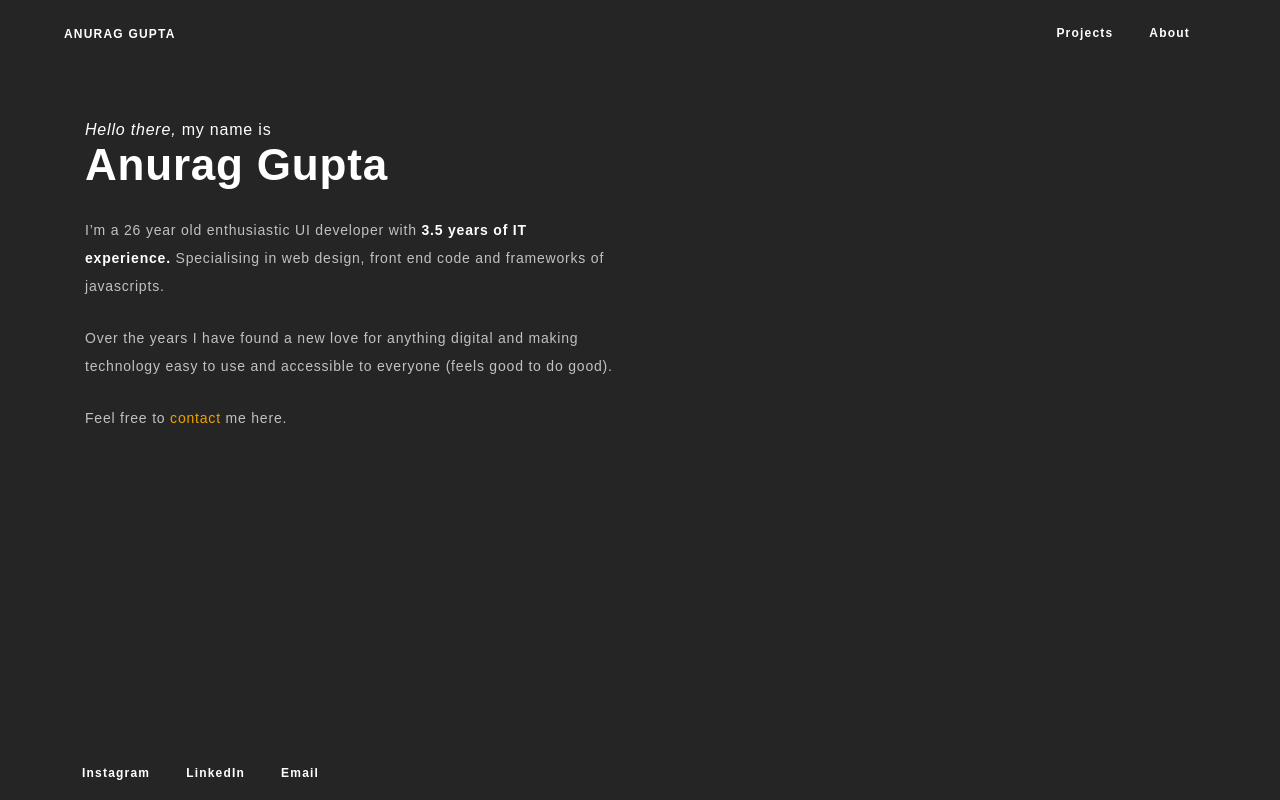
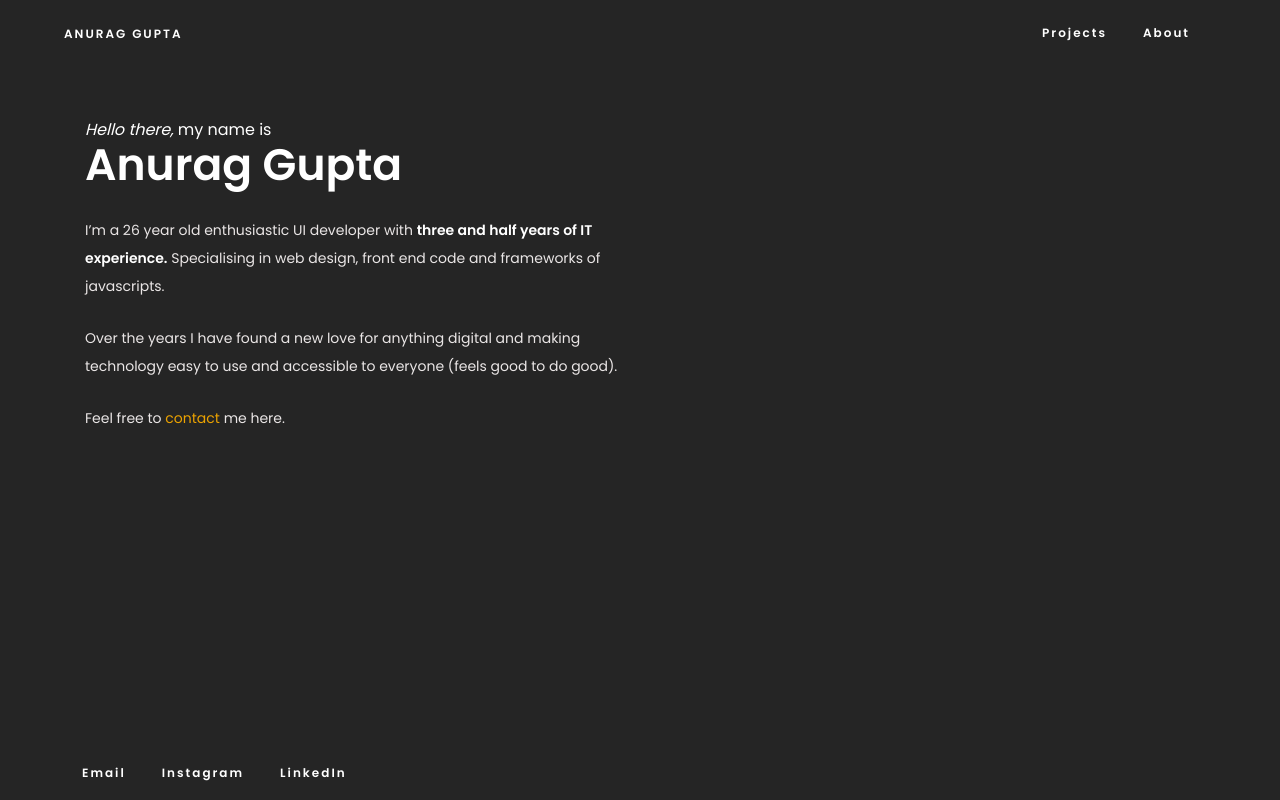
Before and after one commit to theanuraggupta/PortfolioDev, an Angular app: page /about in a window 1280 px wide. Built offline with nearby package versions, Linux system fonts and the light colour scheme.

Commit message:
font style added

```diff
--- a/src/app/app.component.html
+++ b/src/app/app.component.html
@@ -6,12 +6,15 @@
     <div class="collapse navbar-collapse" id="navbarTogglerDemo01">
         <ul class="navbar-nav">
             <li class="nav-item active hidden-lg">
+                <a class="nav-link" href="mailto:email@anuraggupta.in?Subject=Hello%20Anurag">Email</a>
+            </li>
+            <li class="nav-item active hidden-lg">
                 <a class="nav-link" target="_blank" href="https://github.com/anurag01gupta">Projects</a>
             </li>
             <li class="nav-item active hidden-lg">
                 <a class="nav-link" routerLink="/about" routerLinkActive="active">About</a>
             </li>
-            <li class="nav-item active hidden-lg">
+            <li class="nav-item hidden-sm">
                 <a class="nav-link" href="mailto:email@anuraggupta.in?Subject=Hello%20Anurag">Email</a>
             </li>
             <li class="nav-item hidden-sm">
@@ -20,9 +23,6 @@
             <li class="nav-item hidden-sm">
                 <a class="nav-link" target="_blank" href="https://www.linkedin.com/in/anurag-in-india/">LinkedIn</a>
             </li>
-            <li class="nav-item hidden-sm">
-                <a class="nav-link" href="mailto:email@anuraggupta.in?Subject=Hello%20Anurag">Email</a>
-            </li>
         </ul>
     </div>
 </nav>
--- a/src/app/component/about/about.component.html
+++ b/src/app/component/about/about.component.html
@@ -3,7 +3,7 @@
     <div class="col-md-6">
       <h4><em>Hello there,</em> my name is</h4>
       <h2>Anurag Gupta</h2>
-      <p>I’m a 26 year old enthusiastic UI developer with <span class="abouthighlight">3.5 years of IT experience.</span>&nbsp;Specialising in web design, front end code and frameworks of javascripts.</p>
+      <p>I’m a 26 year old enthusiastic UI developer with <span class="abouthighlight">three and half years of IT experience.</span>&nbsp;Specialising in web design, front end code and frameworks of javascripts.</p>
       <p>Over the years I have found a new love for anything digital and making technology easy to use and accessible to everyone (feels good to do good).</p>
       <p>Feel free to <a class="highlight" href="mailto:email@anuraggupta.in?Subject=Hello%20Anurag">contact</a> me here.</p>
     </div>
--- a/src/assets/styles/abstracts/_variables.scss
+++ b/src/assets/styles/abstracts/_variables.scss
@@ -11,7 +11,7 @@ $body-background: #252525;
 $nav-background: #2b2b2b;
 $sky-blue: #1bb1e8;
 $slate-gray: slategray;
-$light-gray: #c1c1c1;
+$light-gray: #eae6e6;
 
 // second theme colors
 // $base:#333 !default;
--- a/src/assets/styles/common.scss
+++ b/src/assets/styles/common.scss
@@ -11,7 +11,7 @@
 
 @media screen and (min-width: 992px) {
     h1{
-        letter-spacing: 1px;
+        //letter-spacing: 1px;
     }
 
     #main{
--- a/src/assets/styles/components/_about.scss
+++ b/src/assets/styles/components/_about.scss
@@ -1,6 +1,6 @@
 .about {
     margin-bottom: 60px;
-    letter-spacing: 0.05em;
+    // letter-spacing: 0.05em;
     h2 {
         color: $base;
         font-size: 44px;
@@ -26,5 +26,5 @@
 }
 
 .top-buffer {
-    padding-top: 40px;
+    padding-top: 20px;
 }
--- a/src/assets/styles/components/_main-header.scss
+++ b/src/assets/styles/components/_main-header.scss
@@ -4,12 +4,10 @@
   a {
     font-size: 12px;
     font-weight: 600;
-    letter-spacing: 1.2px;
+    letter-spacing: 2px;
   }
 
   .navbar-brand {
-    font-size: 12px;
-    font-weight: 600;
     color: $base;
     margin: 0 auto;
     transition: all 0.5s;
--- a/src/index.html
+++ b/src/index.html
@@ -7,6 +7,8 @@
   <meta name="viewport" content="width=device-width, initial-scale=1, shrink-to-fit=no">
   <meta name="description" content="Web and UI Developer">
   <link rel="icon" type="image/x-icon" href="favicon.ico">
+  <link href="https://fonts.googleapis.com/css?family=Poppins:400,600" rel="stylesheet">
+  <script type="text/javascript" async="" src="https://www.google-analytics.com/analytics.js"></script>
   <base href="/">
 </head>
 <body>
```
